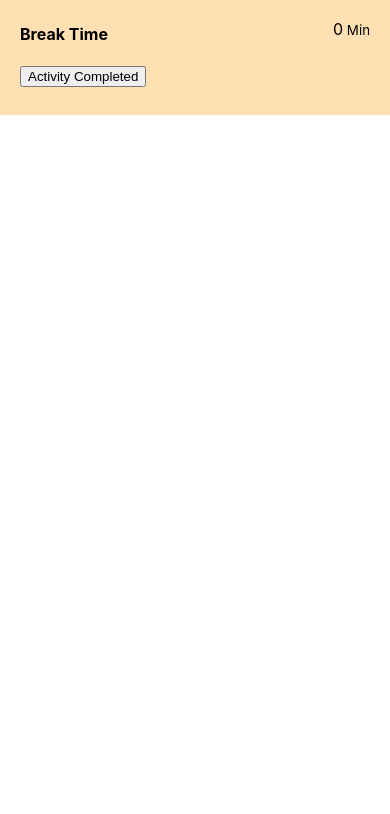
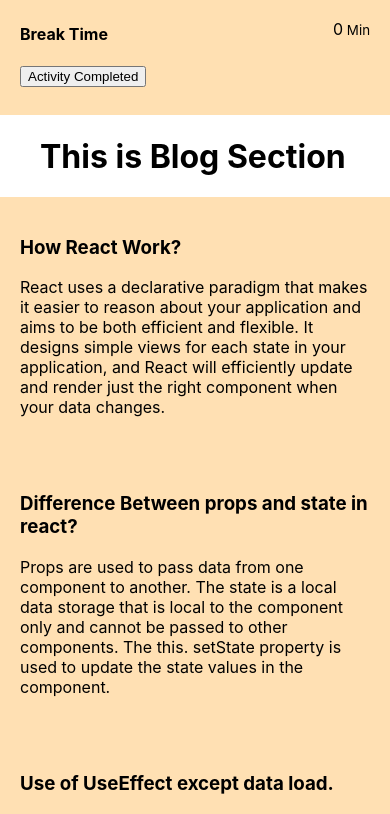
Before and after one commit to AhmedJobaer/my-sports-activity, a React (Create React App) app: page / in a window 390 px wide. Shown: the part 3160-3974 px from the top of the page. Before the commit the page ends 3275 px from the top, so only its background shows below. Built offline with nearby package versions, Linux system fonts and the light colour scheme; the HTML template or start-up script is replaced by a standard one.

Commit message:
blog added

```diff
--- a/src/App.js
+++ b/src/App.js
@@ -1,11 +1,13 @@
 
 import './App.css';
+import Blog from './components/Blog/Blog';
 import Dashboard from './components/Dashboard/Dashboard';
 
 function App() {
   return (
     <div>
       <Dashboard></Dashboard>
+      <Blog></Blog>
     </div>
   );
 }
--- /dev/null
+++ b/src/components/Blog/Blog.css
@@ -0,0 +1,24 @@
+.blog-header {
+    margin-left: 200px;
+}
+
+.q-1 {
+    background-color: #FFE0B3;
+    padding: 20px;
+    margin-left: 200px;
+    margin-right: 100px;
+}
+
+@media only screen and (max-width: 600px) {
+
+    .blog-header {
+        margin-left: 40px;
+    }
+
+    .q-1 {
+        margin-left: 0px;
+        margin-right: 0px
+    }
+
+
+}
--- /dev/null
+++ b/src/components/Blog/Blog.js
@@ -0,0 +1,24 @@
+import React from 'react';
+import './Blog.css'
+
+const Blog = () => {
+    return (
+        <div>
+            <h1 className='blog-header'>This is Blog Section</h1>
+            <div className='q-1'>
+                <h3>How React Work?</h3>
+                <p>React uses a declarative paradigm that makes it easier to reason about your application and aims to be both efficient and flexible. It designs simple views for each state in your application, and React will efficiently update and render just the right component when your data changes.</p>
+            </div>
+            <div className='q-1'>
+                <h3>Difference Between props and state in react?</h3>
+                <p>Props are used to pass data from one component to another. The state is a local data storage that is local to the component only and cannot be passed to other components. The this. setState property is used to update the state values in the component.</p>
+            </div>
+            <div className='q-1'>
+                <h3>Use of UseEffect except data load.</h3>
+                <p>We can use useEffect for validating input field. Validating an input while it's receiving characters is another great application for useEffect. We can use useEffect to filter an array "on the fly" by typing letters into an input element. To do so, we will need to use a state to save the input, and a filter implementation inside the useEffect that will be triggered when the input changes, thanks to useEffect dependencies. We can use the useEffect hook to trigger an animation on a shopping cart as a side effect of adding a new product to it. In this case, we'll need a state to handle the cart items, and another state to handle the animation trigger.</p>
+            </div>
+        </div>
+    );
+};
+
+export default Blog;
```
